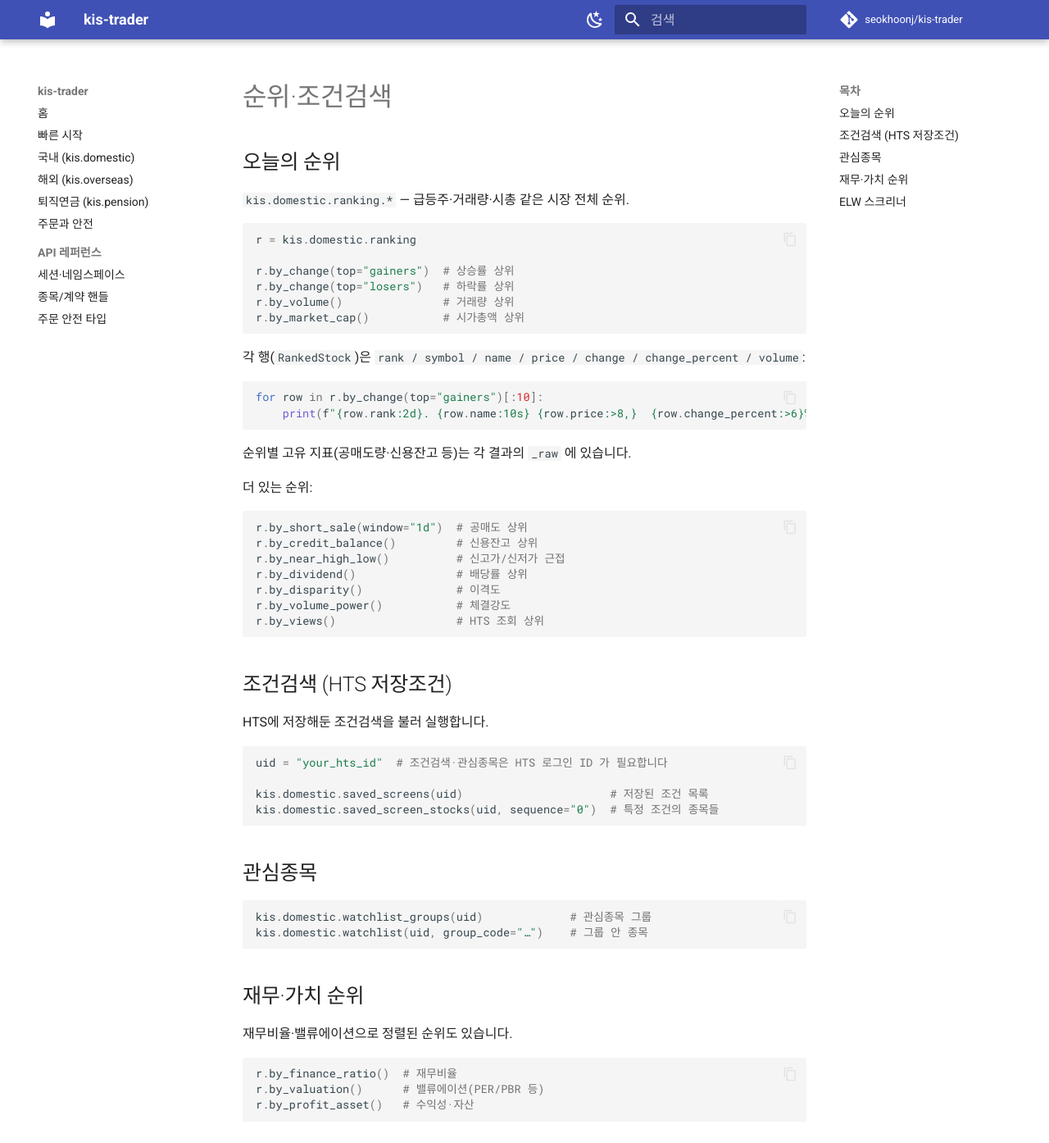
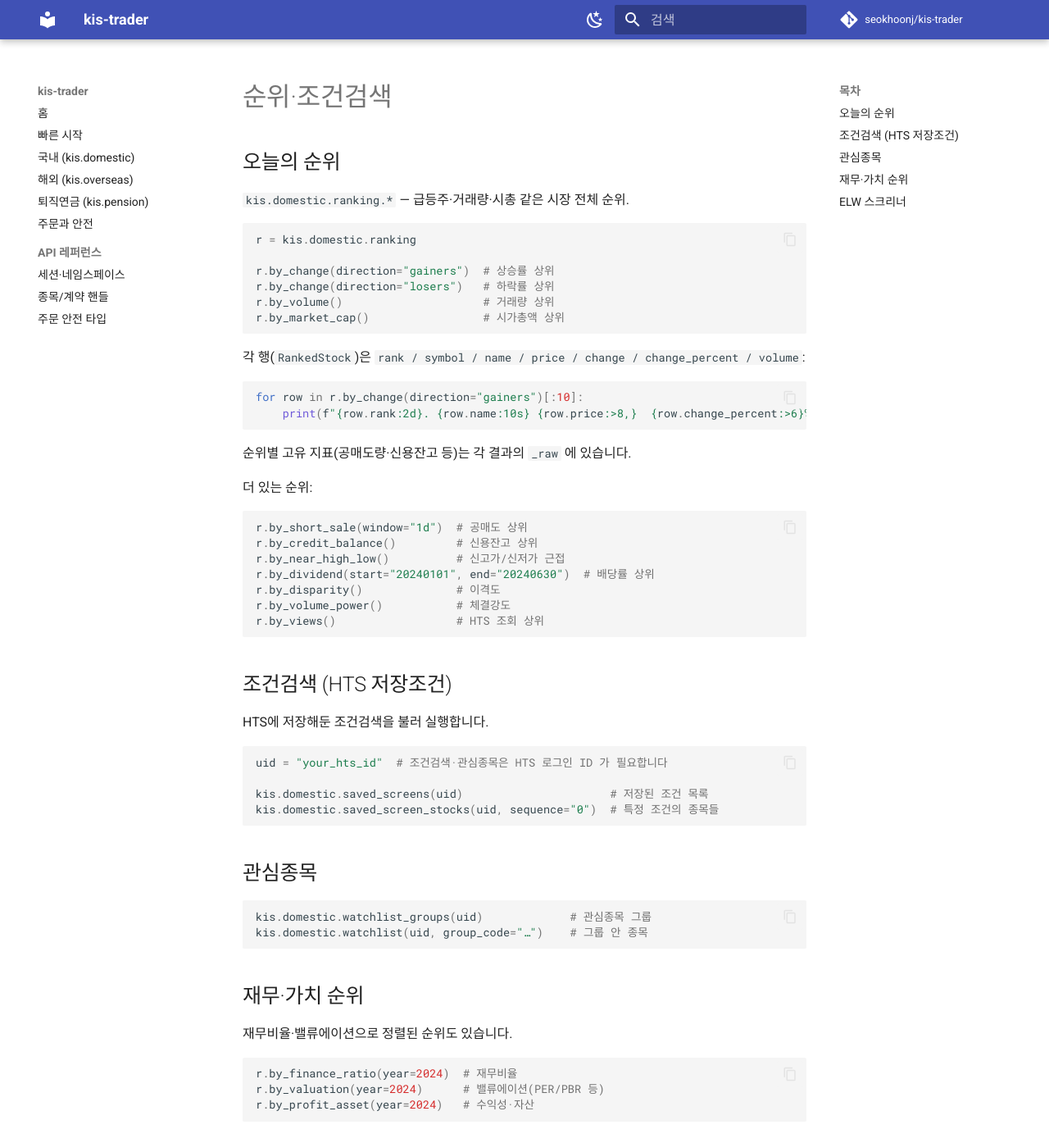
Before and after one commit to seokhoonj/kis-trader, an MkDocs documentation site: the page built from docs/screening.md, in a window 1280 px wide and 1400 px high. Shown: the top 1394 px of the window at 82% size. Built offline with MkDocs 1.6.1 and Material for MkDocs 9.7.7, drawn with Linux system fonts in a browser that asks for light colours; comment, search, counter and statistics services are not loaded.

````diff
--- a/docs/screening.md
+++ b/docs/screening.md
@@ -7,16 +7,16 @@
 ```python
 r = kis.domestic.ranking
 
-r.by_change(top="gainers")  # 상승률 상위
-r.by_change(top="losers")   # 하락률 상위
-r.by_volume()               # 거래량 상위
-r.by_market_cap()           # 시가총액 상위
+r.by_change(direction="gainers")  # 상승률 상위
+r.by_change(direction="losers")   # 하락률 상위
+r.by_volume()                     # 거래량 상위
+r.by_market_cap()                 # 시가총액 상위
 ```
 
 각 행(`RankedStock`)은 `rank / symbol / name / price / change / change_percent / volume`:
 
 ```python
-for row in r.by_change(top="gainers")[:10]:
+for row in r.by_change(direction="gainers")[:10]:
     print(f"{row.rank:2d}. {row.name:10s} {row.price:>8,}  {row.change_percent:>6}%")
 ```
 
@@ -28,7 +28,7 @@ for row in r.by_change(top="gainers")[:10]:
 r.by_short_sale(window="1d")  # 공매도 상위
 r.by_credit_balance()         # 신용잔고 상위
 r.by_near_high_low()          # 신고가/신저가 근접
-r.by_dividend()               # 배당률 상위
+r.by_dividend(start="20240101", end="20240630")  # 배당률 상위
 r.by_disparity()              # 이격도
 r.by_volume_power()           # 체결강도
 r.by_views()                  # HTS 조회 상위
@@ -57,9 +57,9 @@ kis.domestic.watchlist(uid, group_code="…")    # 그룹 안 종목
 재무비율·밸류에이션으로 정렬된 순위도 있습니다.
 
 ```python
-r.by_finance_ratio()  # 재무비율
-r.by_valuation()      # 밸류에이션(PER/PBR 등)
-r.by_profit_asset()   # 수익성·자산
+r.by_finance_ratio(year=2024)  # 재무비율
+r.by_valuation(year=2024)      # 밸류에이션(PER/PBR 등)
+r.by_profit_asset(year=2024)   # 수익성·자산
 ```
 
 ## ELW 스크리너
````
Also changed, not shown: README.md (+1 -1 lines), docs/account.md (+1 -1 lines), docs/index.md (+1 -1 lines), docs/market.md (+1 -1 lines), docs/overseas.md (+5 -5 lines), docs/quotes.md (+1 -1 lines), 2 other files.
